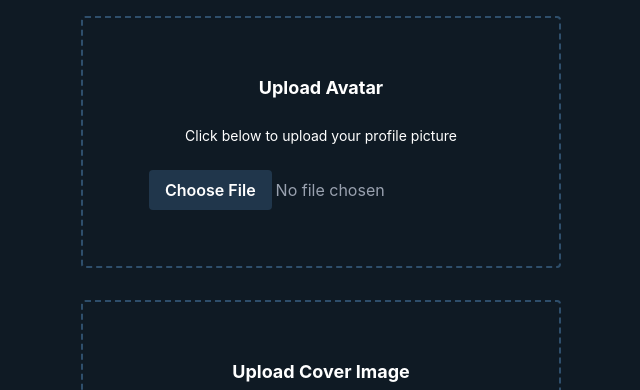
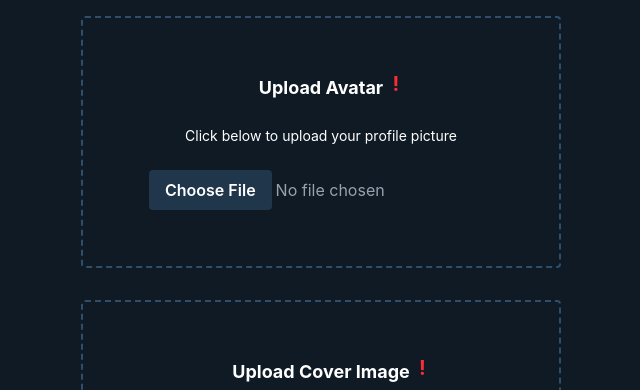
Before and after one commit to salimshaddy18/fluxplayfrontend, a React (Vite) app: page /register in a window 1280 px wide. Shown: the part 562-952 px from the top of the page, without its empty margins (319-959 px from the left). Built offline with nearby package versions, Linux system fonts and the light colour scheme; no server answers.

Commit message:
fix: add alert indicators for avatar and cover image upload sections in registration page

```diff
--- a/src/pages/auth/Register.auth.jsx
+++ b/src/pages/auth/Register.auth.jsx
@@ -123,9 +123,13 @@ const RegisterPage = () => {
             {/* Upload Avatar */}
             <div className="flex flex-col p-4">
               <div className="flex flex-col items-center gap-6 rounded border-2 border-dashed border-[#2e4e6b] px-6 py-14">
-                <p className="text-white text-lg font-bold text-center">
+                <p className="text-white text-lg font-bold text-center relative">
                   Upload Avatar
+                  <span className="text-red-500 absolute -top-1 -right-4 text-xl font-bold">
+                    !
+                  </span>
                 </p>
+
                 <p className="text-white text-sm text-center">
                   Click below to upload your profile picture
                 </p>
@@ -141,9 +145,13 @@ const RegisterPage = () => {
             {/* Upload Cover */}
             <div className="flex flex-col p-4">
               <div className="flex flex-col items-center gap-6 rounded border-2 border-dashed border-[#2e4e6b] px-6 py-14">
-                <p className="text-white text-lg font-bold text-center">
+                <p className="text-white text-lg font-bold text-center relative">
                   Upload Cover Image
+                  <span className="text-red-500 absolute -top-1 -right-4 text-xl font-bold">
+                    !
+                  </span>
                 </p>
+
                 <p className="text-white text-sm text-center">
                   Click below to upload a cover image for your profile
                 </p>
```
